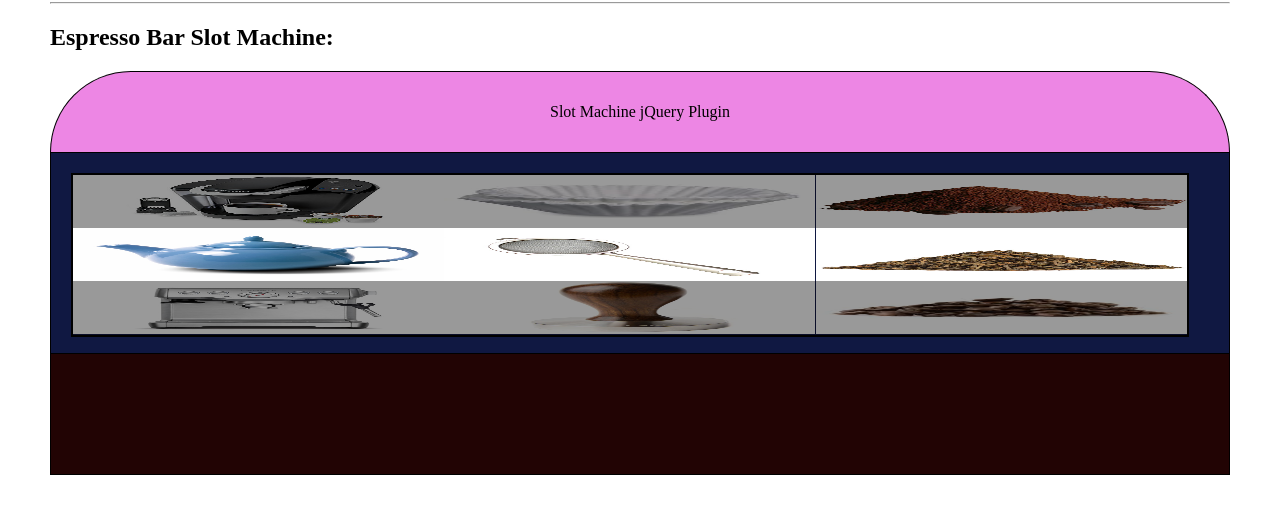
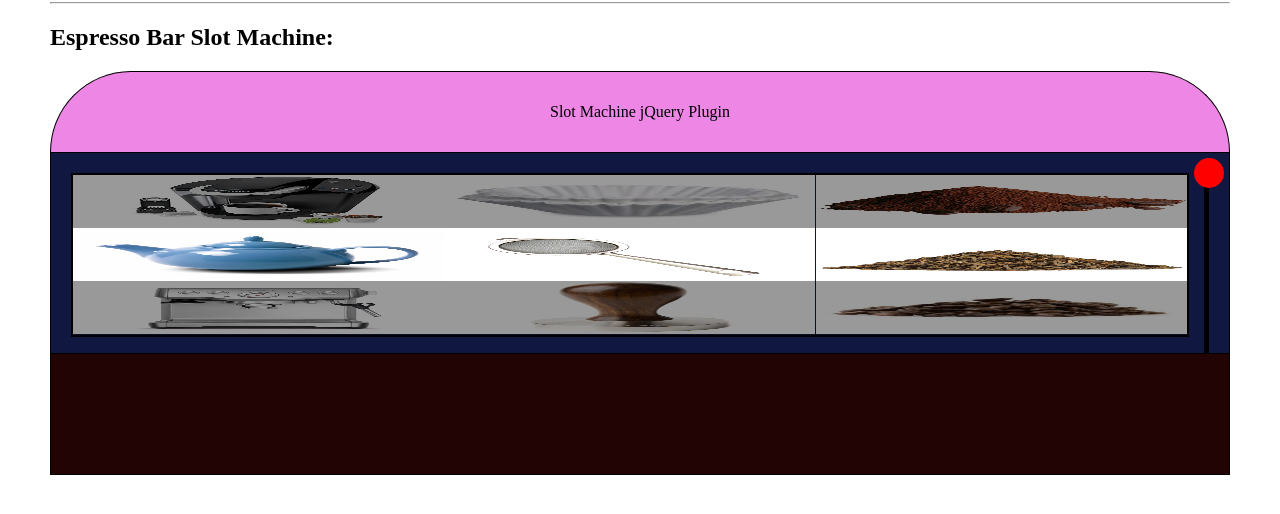
Before and after one commit to VictorChen/slot-machine, a website: page demo.html in a window 1280 px wide. Shown: the part 128-642 px from the top of the page. Drawn offline with nearby package versions, Linux system fonts and the light colour scheme; files that its build step writes are made by us from their sources.

Commit message:
chore(lever): add draggable lever Can't have a slot machine without a lever!

```diff
--- a/src/slot.machine.js
+++ b/src/slot.machine.js
@@ -25,6 +25,7 @@
       this._adjustStyles();
       this._appendShaders();
       this._appendExtraSlots();
+      this._createLever();
     },
 
     _adjustStyles: function () {
@@ -49,25 +50,52 @@
       $slotBars.append($bottomShader);
     },
 
+    _createLever: function () {
+      var self = this;
+      var $slotMain = this.element.find('.slot-main');
+      var $lever = $('<div class="slot-lever"></div>');
+      var $leverTrack = $('<div class="slot-lever-track"></div>');
+      $slotMain.prepend($lever).prepend($leverTrack);
+
+      $lever.draggable({
+        axis: 'y',
+        containment: $slotMain,
+        revert: true,
+        stop: function (event, ui) {
+          $lever.css({
+            left: '',
+            top: ''
+          });
+
+          if ($slotMain.height() - ui.position.top < 50) {
+            self.spin();
+          }
+        }
+      });
+    },
+
     /**
      * We need to duplicate slots so we can use them for animation.
      */
     _appendExtraSlots: function () {
+      var self = this;
       this.element.find('.slot-bar').each(function () {
-        // Neat way to duplicate items
-        $(this).append($(this).children().clone());
+        for (var i=1; i<= self.options.numSlotsToShow; i=i*2) {
+          $(this).append($(this).children().clone());
+        }
         $(this).css('bottom', 0);
       });
     },
 
     spin: function () {
       var $slotBars = this.element.find('.slot-bar');
+      var self = this;
 
       $slotBars.each(function () {
         var $currentSlot = $(this);
         var animateFn = function (ease, count, duration, numRounds, goal) {
           $currentSlot.animate({
-            bottom: goal || 160
+            bottom: goal || $currentSlot.height()
           }, {
             easing: ease || 'linear',
             duration: duration || 200,
@@ -82,7 +110,7 @@
 
               if (count === numRounds) {
                 // Last round, randomize the stopping point!
-                animateFn('easeOutBounce', count + 1, 500, numRounds, 52);
+                animateFn('easeOutBounce', count + 1, 500, numRounds, Math.floor((Math.random() * self.options.numSlotsToShow)) * Math.floor($currentSlot.height()/self.options.numSlotsToShow));
               } else {
                 // Continue for another round
                 animateFn(null, count + 1, null, numRounds);
--- a/src/slot.machine.scss
+++ b/src/slot.machine.scss
@@ -42,6 +42,30 @@ $margin: 20px;
   height: 50%;
   border: 1px solid black;
   background-color: #101842;
+  position: relative;
+  overflow: hidden;
+}
+
+.slot-machine .slot-lever {
+  position: absolute;
+  right: 5px;
+  top: 5px;
+  width: 30px;
+  height: 30px;
+  border-radius: 50px;
+  background-color: red;
+  &:hover {
+    cursor: move;
+  }
+}
+
+.slot-machine .slot-lever-track {
+  position: absolute;
+  right: 20px;
+  top: 20px;
+  width: 5px;
+  height: 100%;
+  background-color: black;
 }
 
 .slot-machine .slot-bars {
@@ -66,29 +90,3 @@ $margin: 20px;
   border-top: 0;
   background-color: #220404;
 }
-
-// .slot-machine .slot-bar {
-//   -webkit-transition-property: all;
-//   -webkit-transition-duration: 2s;
-//   -webkit-transition-timing-function: linear(0, 1, 0.5, 1);
-
-//   -moz-transition-property: all;
-//   -moz-transition-duration: 2s;
-//   -moz-transition-timing-function: linear(0, 1, 0.5, 1);
-
-//   -ms-transition-property: all;
-//   -ms-transition-duration: 2s;
-//   -ms-transition-timing-function: linear(0, 1, 0.5, 1);
-
-//   transition-property: all;
-//   transition-duration: 2s;
-//   transition-timing-function: linear(0, 1, 0.5, 1);
-
-//   &.pause {
-//     -o-transition-property: none !important;
-//    -moz-transition-property: none !important;
-//    -ms-transition-property: none !important;
-//    -webkit-transition-property: none !important;
-//    transition-property: none !important;
-//   }
-// }
```
Also changed, not shown: dist/slot.machine.css, dist/slot.machine.js, dist/slot.machine.min.css, dist/slot.machine.min.js.
